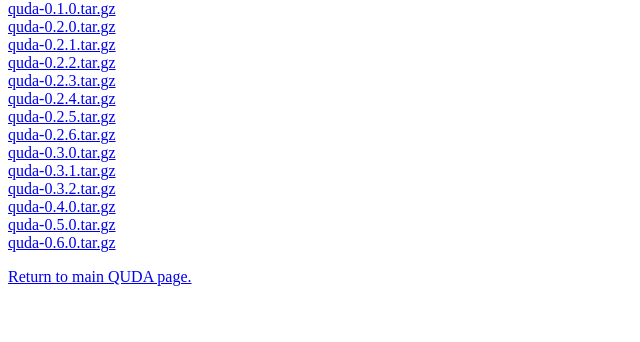
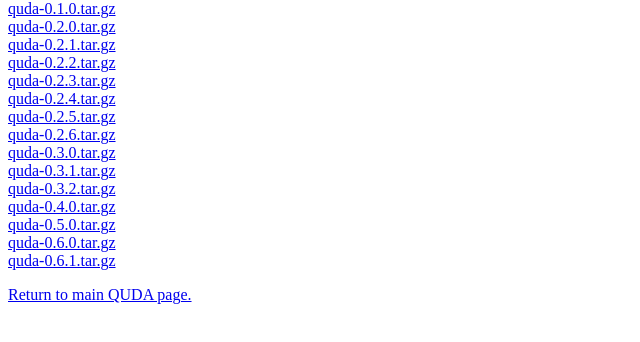
Before and after one commit to lattice/downloads, a plain HTML site: page index.html in a window 1280 px wide. Shown: the part 66-408 px from the top of the page, without its empty margins (0-640 px from the left). Drawn offline with Linux system fonts and the light colour scheme.

Commit message:
Added QUDA 0.6.1 release.

```diff
--- a/index.html
+++ b/index.html
@@ -24,6 +24,7 @@
 <a href="quda/quda-0.4.0.tar.gz">quda-0.4.0.tar.gz</a><br>
 <a href="quda/quda-0.5.0.tar.gz">quda-0.5.0.tar.gz</a><br>
 <a href="quda/quda-0.6.0.tar.gz">quda-0.6.0.tar.gz</a><br>
+<a href="quda/quda-0.6.1.tar.gz">quda-0.6.1.tar.gz</a><br>
 </p>
 
 <p>
```
Also changed, not shown: 1 other file.
